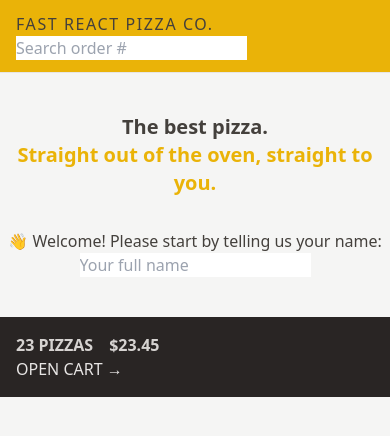
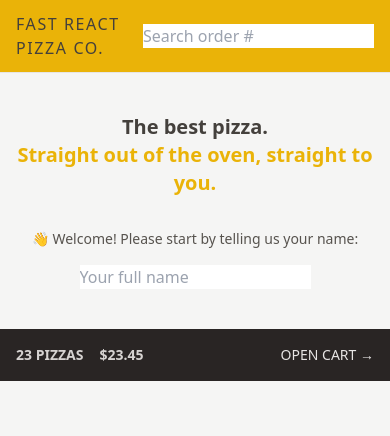
Before and after one commit to Amir-mohammad-ahmady-1234/fast-react-pizza-app, a React (Vite) app: page / in a window 390 px wide. Shown: the top 436 px of the page. Built offline with nearby package versions, Linux system fonts and the light colour scheme.

Commit message:
added tailwind responsives code and make a part of layout with flex.

```diff
--- a/src/features/cart/CartOverview.jsx
+++ b/src/features/cart/CartOverview.jsx
@@ -2,8 +2,8 @@ import { Link } from 'react-router-dom';
 
 function CartOverview() {
   return (
-    <div className="uppercase bg-stone-800 text-stone-200 p-4">
-      <p className="text-stone-300 space-x-4 font-semibold">
+    <div className="flex items-center justify-between twin uppercase bg-stone-800 text-stone-200 text-sm md:text-base px-4 py-4 sm:px-8">
+      <p className="text-stone-300 space-x-4 font-semibold sm:space-x-6">
         <span>23 pizzas</span>
         <span>$23.45</span>
       </p>
--- a/src/features/user/CreateUser.jsx
+++ b/src/features/user/CreateUser.jsx
@@ -9,13 +9,14 @@ function CreateUser() {
 
   return (
     <form onSubmit={handleSubmit}>
-      <p>👋 Welcome! Please start by telling us your name:</p>
+      <p className='text-stone-600 mb-4 text-sm md:text-base'>👋 Welcome! Please start by telling us your name:</p>
 
       <input
         type="text"
         placeholder="Your full name"
         value={username}
         onChange={(e) => setUsername(e.target.value)}
+        className='w-74'
       />
 
       {username !== '' && (
--- a/src/features/user/UserName.jsx
+++ b/src/features/user/UserName.jsx
@@ -1,6 +1,6 @@
 function UserName() {
     return (
-        <div className="text-sm font-semibold hidden">
+        <div className="text-sm font-semibold hidden md:block">
             jonas
         </div>
     )
--- a/src/ui/Header.jsx
+++ b/src/ui/Header.jsx
@@ -4,7 +4,7 @@ import UserName from '../features/user/UserName';
 
 function Header() {
   return (
-    <header className="border-b border-stone-200 bg-yellow-500 px-4 py-3 uppercase">
+    <header className="flex items-center justify-between  border-b border-stone-200 bg-yellow-500 px-4 py-3 uppercase sm:px-6">
       <Link className="tracking-widest" to="/">
         Fast React Pizza Co.
       </Link>
--- a/src/ui/Home.jsx
+++ b/src/ui/Home.jsx
@@ -2,7 +2,7 @@ import CreateUser from '../features/user/CreateUser';
 
 function Home() {
   return (
-    <div className='text-center my-10'>
+    <div className='text-center my-10 sm:my-16 px-4'>
       <h1 className="text-xl font-semibold mb-8">
         The best pizza.
         <br />
```
